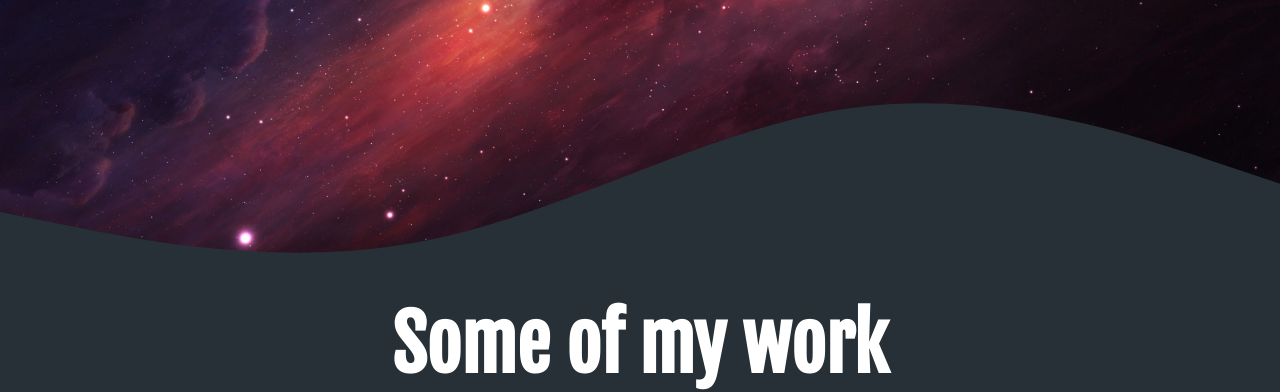
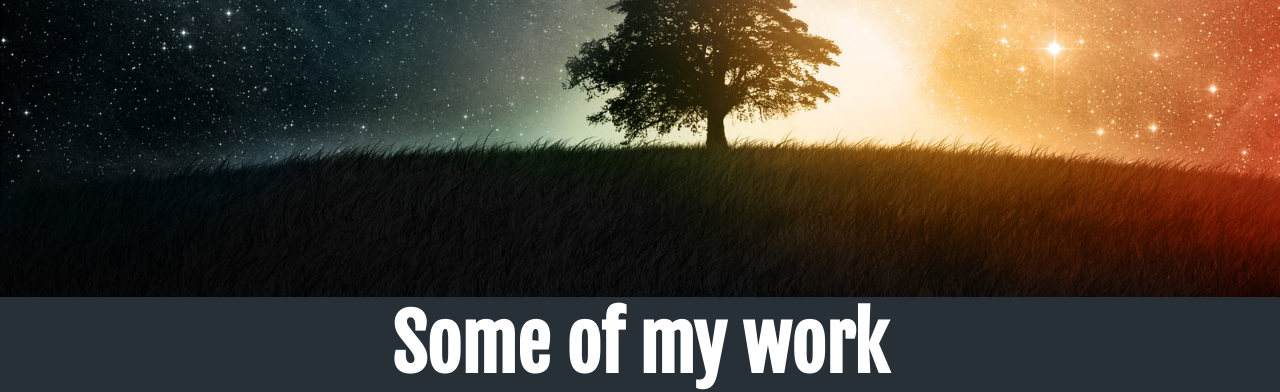
Before and after one commit to dalancox/PortfolioPage, a plain HTML site: page index.html in a window 1280 px wide. Shown: the part 553-945 px from the top of the page. Drawn offline with Linux system fonts and the light colour scheme.

Commit message:
Add files via upload

```diff
--- a/index.html
+++ b/index.html
@@ -35,9 +35,6 @@
                 <h1>DALAN <br> COX</h1>
                 <p>Web Developer located in the Salt Lake City area.</p>
             </div>
-            <svg xmlns="http://www.w3.org/2000/svg" viewBox="0 0 1440 320">
-                <path fill="#273036" fill-opacity="1" d="M0,224L80,240C160,256,320,288,480,256C640,224,800,128,960,106.7C1120,85,1280,139,1360,165.3L1440,192L1440,320L1360,320C1280,320,1120,320,960,320C800,320,640,320,480,320C320,320,160,320,80,320L0,320Z"></path>
-            </svg>
         </section>
 
         <section id="#projects" class="projects">
--- a/stylesheet.css
+++ b/stylesheet.css
@@ -22,6 +22,8 @@ body {
     align-items: center;
     background-color: #18181a;
     color: white;
+    position: sticky;
+    top: 0;
 }
 
 .portfolio-name {
@@ -110,7 +112,7 @@ body {
     display: flex;
     align-items: center;
     justify-content: center;
-    background-image: url(Front-Picture-Portfolio.jpg);
+    background-image: url(galaxy-wallpapers-22-1.jpg);
     background-size: cover;
     background-repeat: no-repeat;
 }
```
Also changed, not shown: galaxy-wallpapers-22-1.jpg (added).
